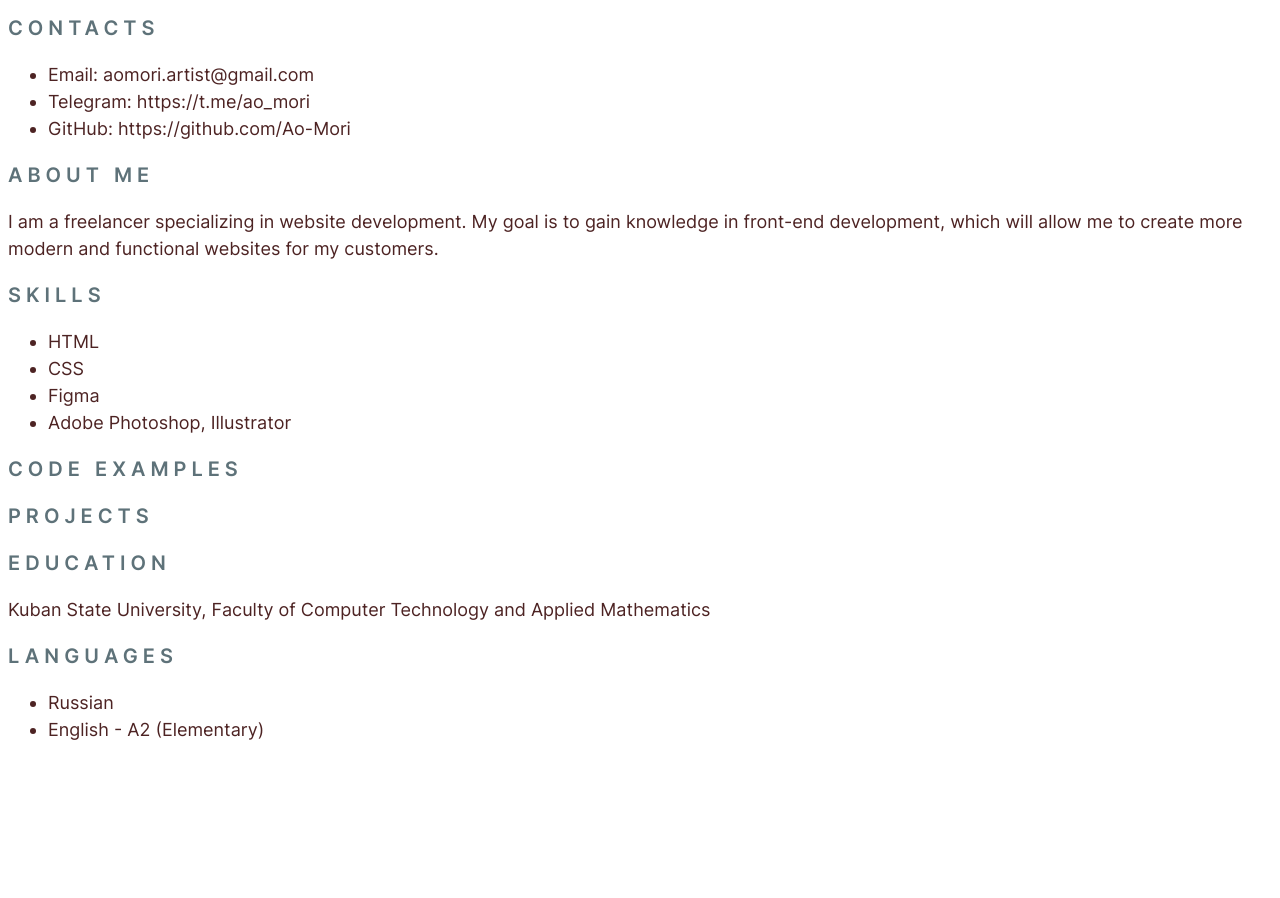
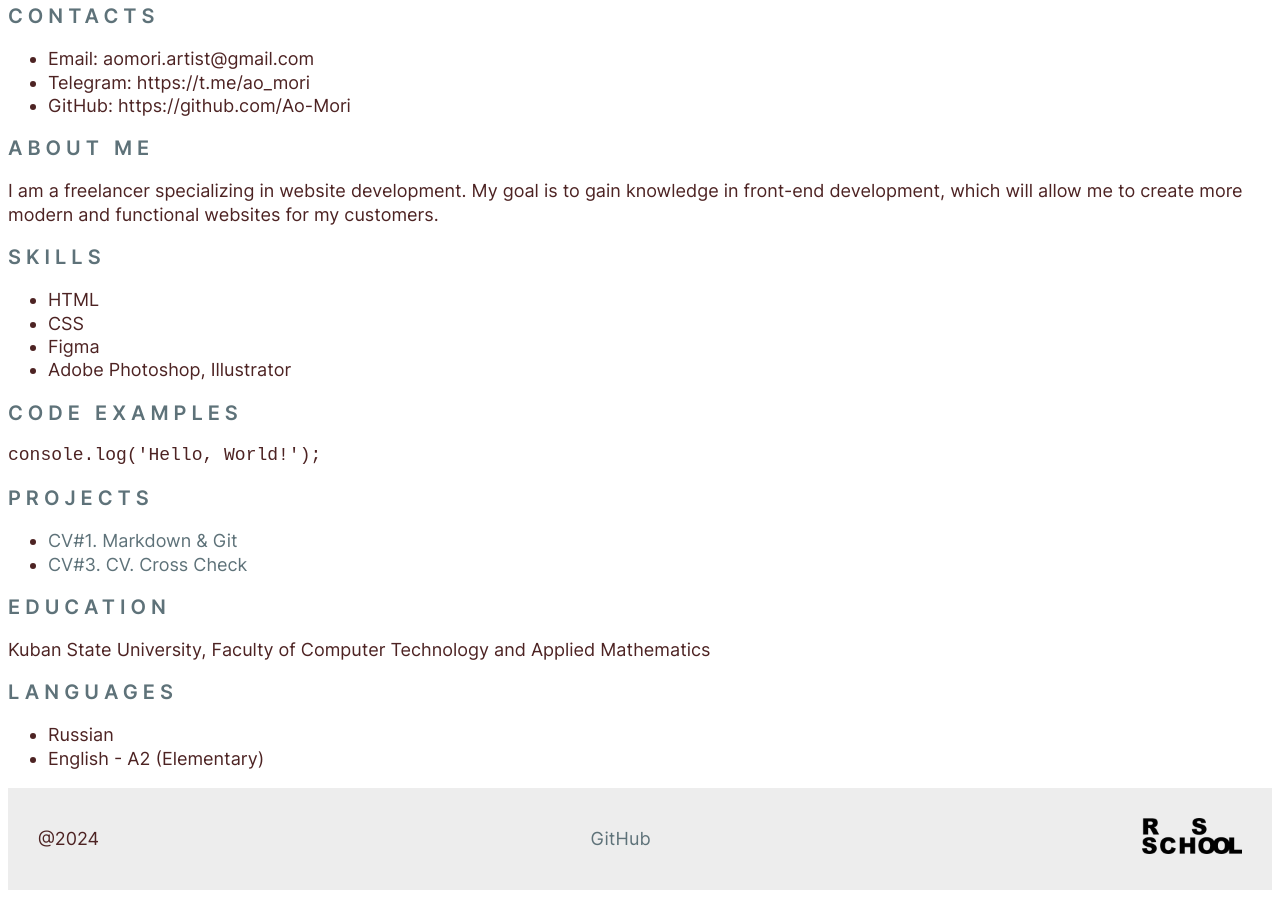
Before and after one commit to Ao-Mori/rsschool-cv, a plain HTML site: page index.html in a window 1280 px wide. Shown: the part 437-1335 px from the top of the page. Before the commit the page ends 1206 px from the top, so only its background shows below. Drawn offline with Linux system fonts and the light colour scheme.

Commit message:
feat: add footer section

```diff
--- a/index.html
+++ b/index.html
@@ -50,9 +50,14 @@
 		</section>
 		<section class="section" id="codeexamples">
 			<h2 class="section-title">Code Examples</h2>
+			<pre><code>console.log('Hello, World!');</code></pre>
 		</section>
 		<section class="section" id="projects">
 			<h2 class="section-title">Projects</h2>
+			<ul>
+				<li><a href="https://ao-mori.github.io/rsschool-cv/cv">CV#1. Markdown & Git</a></li>
+				<li><a href="https://ao-mori.github.io/rsschool-cv/">CV#3. CV. Cross Check</a></li>
+			</ul>
 		</section>
 		<section class="section" id="education">
 			<h2 class="section-title">Education</h2>
@@ -66,6 +71,12 @@
 			</ul>
 		</section>
 	</main>
-
+	<footer>
+		<section class="section footer">
+			<div>@2024</div>
+			<div><a href="https://github.com/Ao-Mori">GitHub</a></div>
+			<div><img src="./assets/img/rss.png" alt="rss" class="rss"/></div>
+		</section>
+	</footer>
 </body>
 </html>
--- a/style.css
+++ b/style.css
@@ -1,8 +1,3 @@
-@font-face {
-    font-family: "Inter";
-    src: url("assets/fonts/Inter-Light.ttf");
-    font-weight: 300;
-  }
 @font-face {
    font-family: "Inter";
    src: url("assets/fonts/Inter-Regular.ttf");
@@ -23,11 +18,22 @@
    font-family: "Inter", sans-serif;
    font-size: 18px;
    font-weight: 400;
-    line-height: 1.5;
+   line-height: 1.3;
    color: #4d2323;
  }
+ a {
+   text-decoration: none;
+   color: #5E7279;
+   transition: color 0.5s;
+ }
+ header {
+  background-color: #ededed;
+}
+footer {
+  background-color: #ededed;
+}
  .section {
-    max-width: 1288px;
+   max-width: 1280px;
    margin: 0 auto;
  }
  .nav-list {
@@ -44,9 +50,12 @@
  .nav-link {
    padding: 0 20px;
    line-height: 50px;
+   text-decoration: none;
+   color: #5E7279;
+   transition: color 0.5s;
  }
-  .nav-link {
-    transition: 0.3s;
+a:hover {
+  color: #251F25;
 }
  .section-item a {
    color: #5E7279;
@@ -60,7 +69,6 @@
    display: flex;
    flex-wrap: wrap;
  }
-
  .section-title {
    font-size: 20px;
    font-weight: 600;
@@ -76,16 +84,16 @@
      width: 100%;
    }
  }
-  .nav-link {
-    text-decoration: none;
-    color: #5E7279;
-    transition: color 0.5s;
-  }
-
-  .nav-link:hover {
-    color: #5E7279;
-  }
  .avatar {
    width: 200px;
    height: 200px;
  }
+ .rss {
+  width: 100px;
+}
+.footer {
+  display:flex;
+  align-items: center;
+  justify-content: space-between;
+  padding: 30px;
+}
```
Also changed, not shown: assets/img/rss.png (added). Lines whose indentation alone changed are shown as unchanged.
